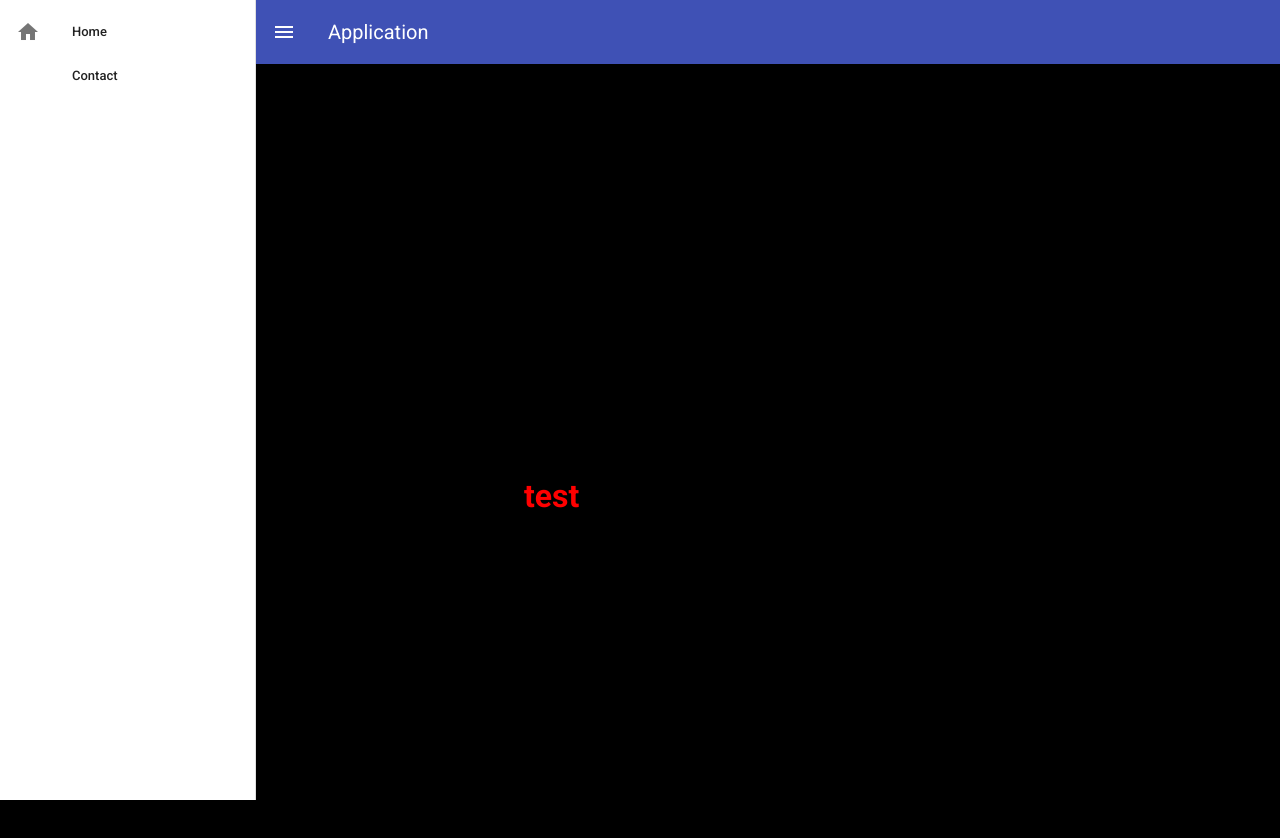
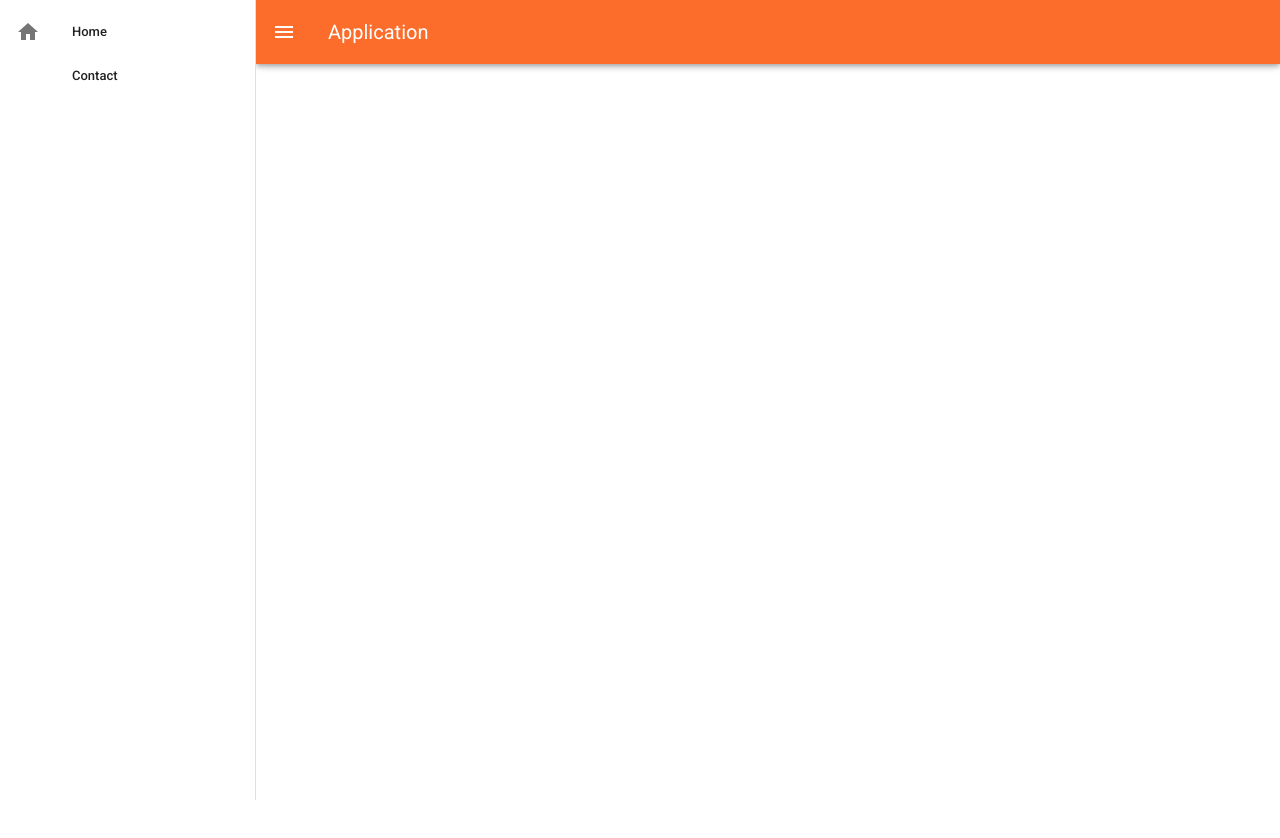
Before and after one commit to KickButtowski80/bagelshop, a Vue app: page / in a window 1280 px wide. Shown: the top 838 px of the page. Built offline with nearby package versions, Linux system fonts and the light colour scheme.

Commit message:
used custome themes and it works

```diff
--- a/src/App.vue
+++ b/src/App.vue
@@ -22,7 +22,5 @@ export default {
 };
 </script>
 <style lang="scss">
-main{
-  background-color: black
-}
+
 </style>
--- a/src/components/DrawerMenu.vue
+++ b/src/components/DrawerMenu.vue
@@ -26,7 +26,7 @@
 
     <v-app-bar
       app
-      color="indigo"
+      color="orange"
       dark
     >
       <v-app-bar-nav-icon @click.stop="drawer = !drawer" />
@@ -34,7 +34,7 @@
     </v-app-bar>
     <v-content>
       <v-container class="fill-height" fluid>
-          <h1>test</h1>
+
 
       </v-container>
     </v-content>
--- a/src/sass/main.scss
+++ b/src/sass/main.scss
@@ -1,3 +1,12 @@
-h1{
-    color: red
-}
+
+$colors: (
+    primary: #333333,
+    secondary: #2B2B2B,
+    white: #ffffff,
+    orange: #FC6D2B,
+    darkgrey: #707070,
+    complete: #2BFC83,
+    inprogress: #FF8936,
+    incomplete: #FF1212,
+    lightgrey: #cacaca
+)
```
